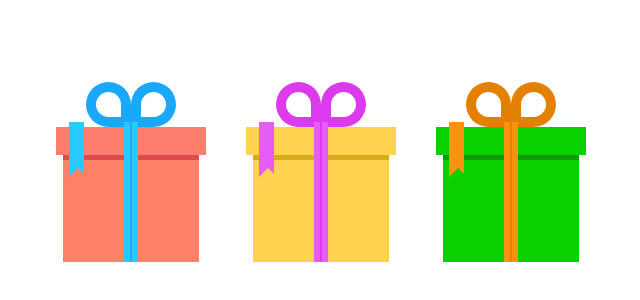
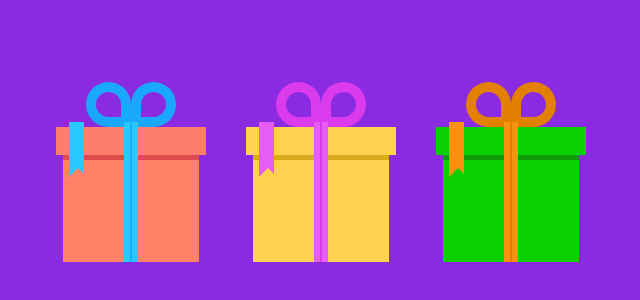
Before and after one commit to Adrian01a/Mama.github.io, a plain HTML site: page index.html in a window 1280 px wide. Shown: the part 118-418 px from the top of the page, without its empty margins (319-959 px from the left). Drawn offline with Linux system fonts and the light colour scheme.

Commit message:
Add files via upload

```diff
--- a/estilo.css
+++ b/estilo.css
@@ -1,3 +1,7 @@
+body{
+    background-color: #8A2BE2;
+}
+
 .gifts {
     margin-top: 200px;
     display: flex;
```
